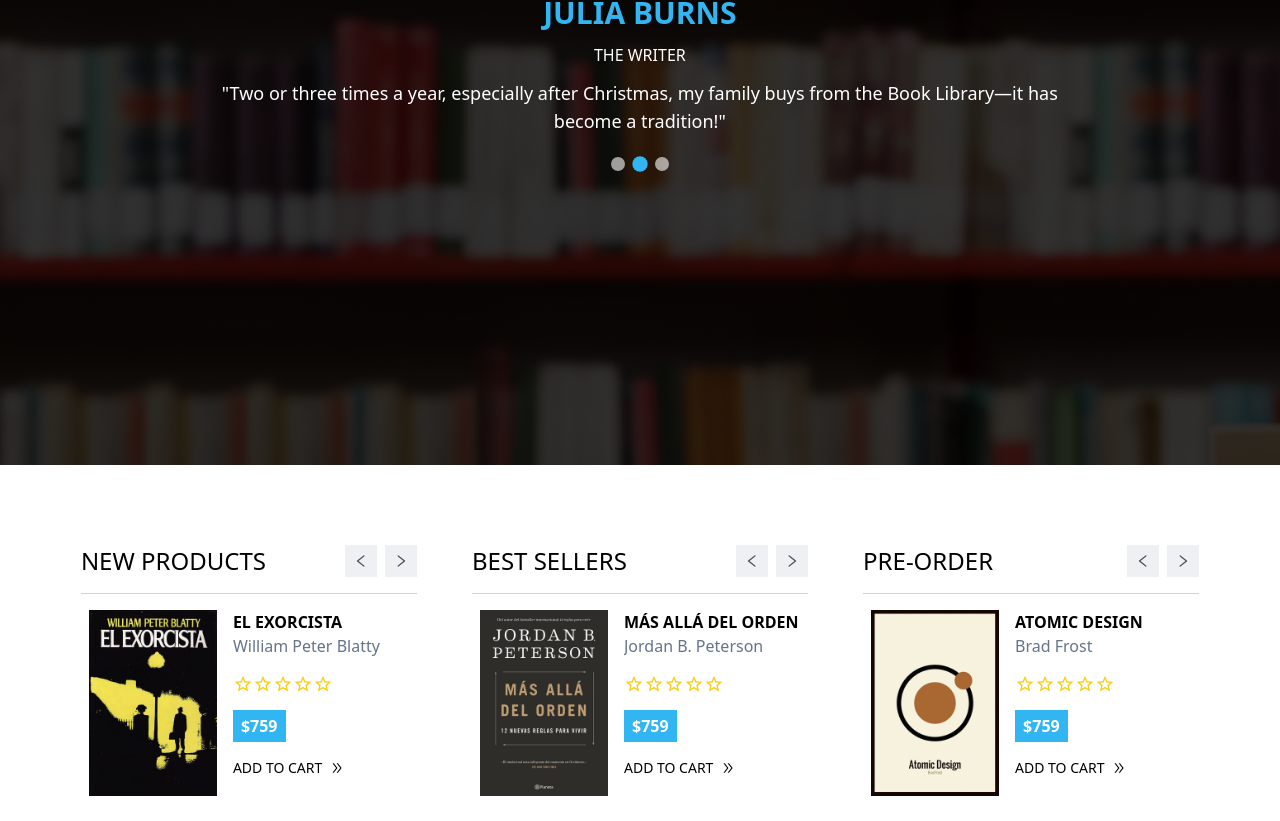
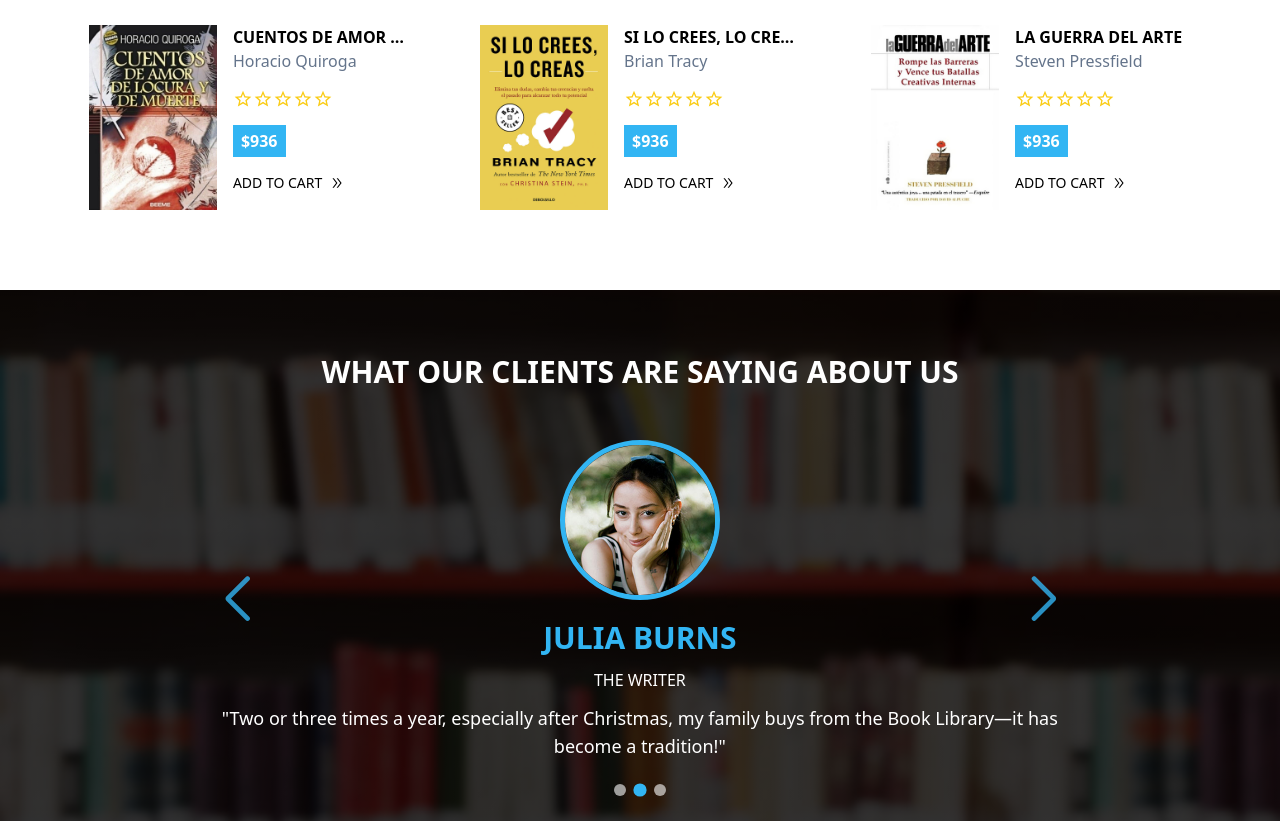
Before and after one commit to emmanuel-cruz-dev/literarium, a React (Vite) app: page / in a window 1280 px wide. Shown: the part 2639-3460 px from the top of the page. Built offline with nearby package versions, Linux system fonts and the light colour scheme.

Commit message:
nuevo componente Gift y seccion en styles

```diff
--- a/src/App.tsx
+++ b/src/App.tsx
@@ -10,6 +10,7 @@ import CounterBanner from "./components/CounterBanner";
 import BookGuide from "./components/BookGuide";
 import Blog from "./components/Blog";
 import Testimonies from "./components/Testimonies";
+import Gift from "./components/Gift";
 
 function App() {
   return (
@@ -19,11 +20,12 @@ function App() {
       <Banner />
       <MainCards />
       <TopSellers />
+      <Products />
       <Testimonies />
-      <Products />
       <BookGuide />
       <CounterBanner />
       <Blog />
+      <Gift />
       <Footer />
     </>
   );
--- /dev/null
+++ b/src/components/Gift.tsx
@@ -0,0 +1,16 @@
+const Gift = () => {
+  return (
+    <section className="blog background-accent__item" id="blog">
+      <article className="w-11/12 mx-auto py-12">
+        <div className="flex flex-col gap-4 justify-center items-center text-center py-4">
+          <h2 className="uppercase font-bold text-3xl text-white section__title gift__title">
+            Book Store Gift Card
+          </h2>
+        </div>
+        <article className="py-6"></article>
+      </article>
+    </section>
+  );
+};
+
+export default Gift;
--- a/src/styles/App.css
+++ b/src/styles/App.css
@@ -417,8 +417,8 @@
 /* Personalizar puntos de paginación */
 .swiper-pagination-bullet {
   background: var(--white-color);
-  width: 14px; /* Ancho */
-  height: 14px; /* Alto */
+  width: 12px; /* Ancho */
+  height: 12px; /* Alto */
   opacity: 0.6; /* Opacidad inicial */
   transition: opacity 0.3s ease, transform 0.3s ease;
 }
@@ -433,3 +433,16 @@
 /***************************************
  *          Fin: Testimonies           *
  ***************************************/
+
+/***************************************
+ *           Inicio: Gift              *
+ ***************************************/
+
+.gift__title::after,
+.gift__title::before {
+  background-color: var(--white-color);
+}
+
+/***************************************
+ *             Fin: Gift               *
+ ***************************************/
```
